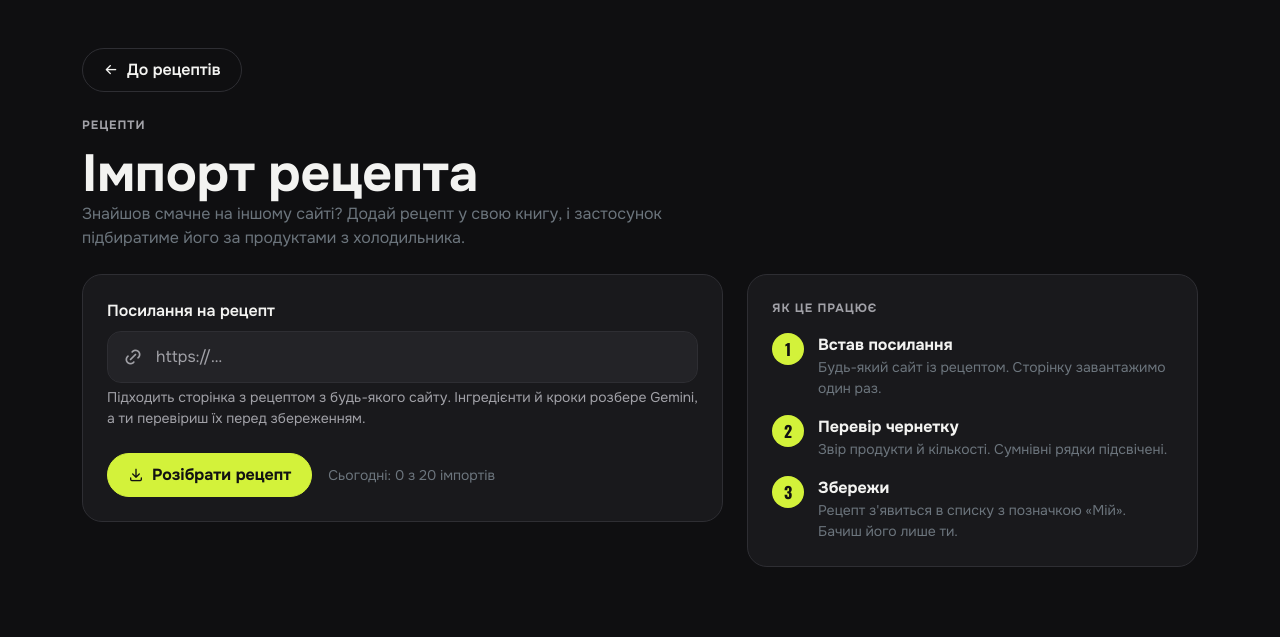
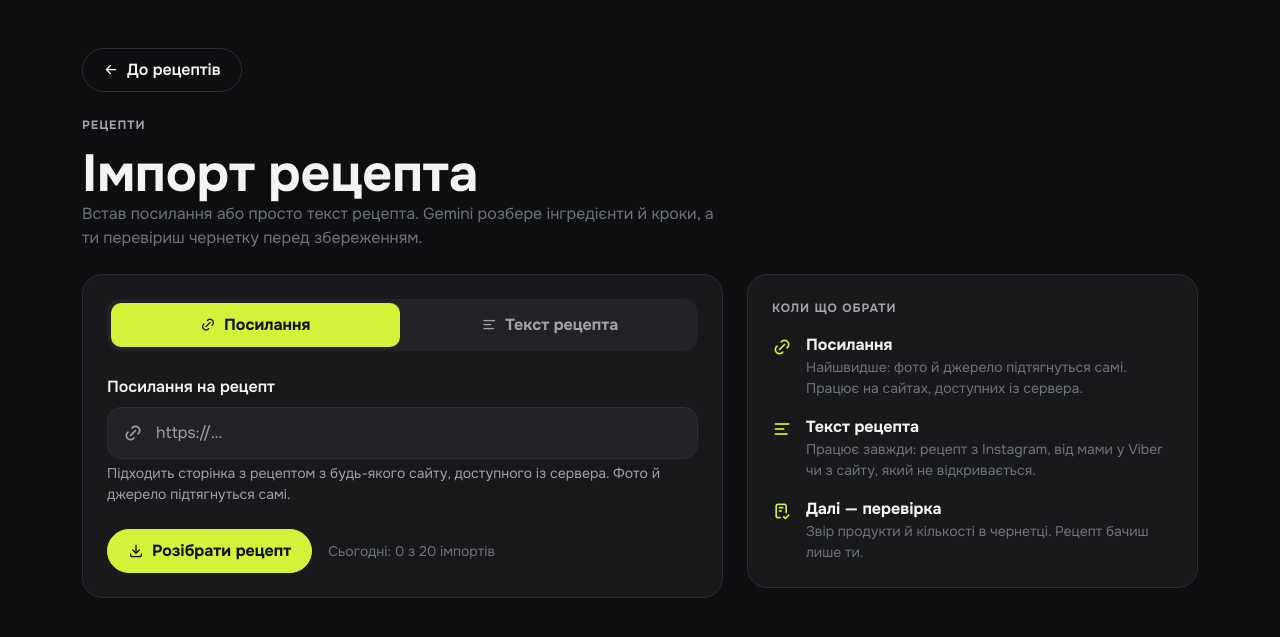
Before and after one commit to GreedyClark/Fridge_Recipe_App, a Django app: page /recipes/import/ in a window 1280 px wide. Shown: the part 72-709 px from the top of the page. Run offline with Django 5.2, Linux system fonts and the light colour scheme; the visitor is signed in with stand-in values (Sample User, id 1); data that the repository does not hold is empty; parts of the project's set-up code (start-up, migrations or seed data) failed here and were passed over.

Commit message:
Add recipe import from pasted text

```diff
--- a/recipes/forms.py
+++ b/recipes/forms.py
@@ -8,6 +8,8 @@ from .models import Recipe
 
 UNIT_LABELS = dict(UNIT_CHOICES)
 MAX_PHOTO_SIZE = 5 * 1024 * 1024
+MIN_RECIPE_TEXT = 40
+MAX_RECIPE_TEXT = 15000
 
 
 class RecipeImportForm(forms.Form):
@@ -21,6 +23,26 @@ class RecipeImportForm(forms.Form):
         },
         widget=forms.URLInput(
             attrs={"class": "form-control", "placeholder": "https://…", "autocomplete": "off", "inputmode": "url"}
+        ),
+    )
+
+
+class RecipeTextImportForm(forms.Form):
+    text = forms.CharField(
+        label="Текст рецепта",
+        min_length=MIN_RECIPE_TEXT,
+        max_length=MAX_RECIPE_TEXT,
+        error_messages={
+            "required": "Встав текст рецепта: назву, інгредієнти й кроки.",
+            "min_length": "Замало тексту. Встав інгредієнти з кількостями й кроки приготування.",
+            "max_length": "Текст задовгий. Залиш лише назву, інгредієнти й кроки.",
+        },
+        widget=forms.Textarea(
+            attrs={
+                "class": "form-control",
+                "rows": 12,
+                "placeholder": "Сирники\n\nСир кисломолочний 500 г\nЯйце 1 шт\nБорошно 3 ст. л.\n\nЗмішати сир з яйцем, додати борошно, обсмажити.",
+            }
         ),
     )
 
--- a/recipes/importing/errors.py
+++ b/recipes/importing/errors.py
@@ -4,3 +4,7 @@ class ImportFailed(Exception):
 
 class QuotaExceeded(ImportFailed):
     pass
+
+
+class SiteUnavailable(ImportFailed):
+    pass
--- a/recipes/models.py
+++ b/recipes/models.py
@@ -175,7 +175,7 @@ class RecipeImport(models.Model):
         related_name="recipe_imports",
         verbose_name="користувач",
     )
-    url = models.URLField("посилання", max_length=500)
+    url = models.URLField("посилання", max_length=500, blank=True)
     external_id = models.CharField("зовнішній id", max_length=50, blank=True)
     status = models.CharField("статус", max_length=10, choices=STATUS_CHOICES, default=DRAFT)
     data = models.JSONField("результат розбору", default=dict, blank=True)
--- a/recipes/views.py
+++ b/recipes/views.py
@@ -11,15 +11,21 @@ from django.shortcuts import get_object_or_404, redirect, render
 from django.urls import reverse, reverse_lazy
 from django.utils import timezone
 from django.views import View
-from django.views.generic import DeleteView, DetailView, FormView, ListView, TemplateView
+from django.views.generic import DeleteView, DetailView, ListView, TemplateView
 
 from accounts.forms import DailyCaloriesForm
 from accounts.models import Profile
 from fridge.models import FridgeItem, Product, ShoppingItem
 
-from .forms import UNIT_LABELS, ImportedIngredientFormSet, ImportedRecipeForm, RecipeImportForm
-from .importing.errors import ImportFailed
-from .importing.pipeline import run_import
+from .forms import (
+    UNIT_LABELS,
+    ImportedIngredientFormSet,
+    ImportedRecipeForm,
+    RecipeImportForm,
+    RecipeTextImportForm,
+)
+from .importing.errors import ImportFailed, SiteUnavailable
+from .importing.pipeline import run_import, run_text_import
 from .importing.save import RowFailed, save_import, update_recipe
 from .models import CookingLog, Recipe, RecipeImport
 from .services import (
@@ -346,28 +352,51 @@ class CookingLogListView(LoginRequiredMixin, ListView):
         return context
 
 
-class RecipeImportView(LoginRequiredMixin, FormView):
+class RecipeImportView(LoginRequiredMixin, View):
     template_name = "recipes/recipe_import.html"
-    form_class = RecipeImportForm
+    LINK = "link"
+    TEXT = "text"
 
     def imports_today(self):
         return self.request.user.recipe_imports.filter(created_at__gte=day_start()).count()
 
-    def site_limit_reached(self):
+    def limit_error(self):
+        if self.imports_today() >= settings.IMPORTS_PER_DAY:
+            return f"На сьогодні ліміт вичерпано ({settings.IMPORTS_PER_DAY} імпортів). Спробуй завтра."
         site_total = RecipeImport.objects.filter(created_at__gte=day_start(), external_id="").count()
-        return site_total >= settings.IMPORTS_PER_DAY_TOTAL
+        if site_total >= settings.IMPORTS_PER_DAY_TOTAL:
+            return "Сьогодні на сайті вже вичерпано загальний ліміт імпортів. Спробуй завтра."
+        return ""
 
-    def get_context_data(self, **kwargs):
-        context = super().get_context_data(**kwargs)
-        context["imports_today"] = self.imports_today()
-        context["imports_limit"] = settings.IMPORTS_PER_DAY
-        context["recent_imports"] = self.request.user.recipe_imports.select_related("recipe")[:RECENT_IMPORTS]
-        return context
+    def render_page(self, mode, link_form=None, text_form=None, site_unavailable=False):
+        user = self.request.user
+        context = {
+            "mode": mode,
+            "form": link_form or RecipeImportForm(),
+            "text_form": text_form or RecipeTextImportForm(),
+            "site_unavailable": site_unavailable,
+            "imports_today": self.imports_today(),
+            "imports_limit": settings.IMPORTS_PER_DAY,
+            "recent_imports": user.recipe_imports.select_related("recipe")[:RECENT_IMPORTS],
+        }
+        return render(self.request, self.template_name, context)
 
-    def form_valid(self, form):
+    def get(self, request):
+        mode = self.TEXT if request.GET.get("mode") == self.TEXT else self.LINK
+        return self.render_page(mode)
+
+    def post(self, request):
+        if request.POST.get("mode") == self.TEXT:
+            return self.import_text()
+        return self.import_link()
+
+    def import_link(self):
+        form = RecipeImportForm(self.request.POST)
+        if not form.is_valid():
+            return self.render_page(self.LINK, link_form=form)
+
         url = form.cleaned_data["url"]
         user = self.request.user
-
         recipe = Recipe.objects.filter(owner=user, source_url=url).first()
         if recipe:
             messages.info(self.request, "Цей рецепт уже є у твоїй книзі.")
@@ -378,20 +407,35 @@ class RecipeImportView(LoginRequiredMixin, FormView):
             messages.info(self.request, "Цей рецепт уже розібрано. Перевір чернетку.")
             return redirect("recipes:import_review", pk=draft.pk)
 
-        if self.imports_today() >= settings.IMPORTS_PER_DAY:
-            form.add_error("url", f"На сьогодні ліміт вичерпано ({settings.IMPORTS_PER_DAY} імпортів). Спробуй завтра.")
-            return self.form_invalid(form)
-
-        if self.site_limit_reached():
-            form.add_error("url", "Сьогодні на сайті вже вичерпано загальний ліміт імпортів. Спробуй завтра.")
-            return self.form_invalid(form)
+        error = self.limit_error()
+        if error:
+            form.add_error("url", error)
+            return self.render_page(self.LINK, link_form=form)
 
         record = RecipeImport.objects.create(user=user, url=url)
         try:
             run_import(record)
         except ImportFailed as exc:
             form.add_error("url", str(exc))
-            return self.form_invalid(form)
+            return self.render_page(self.LINK, link_form=form, site_unavailable=isinstance(exc, SiteUnavailable))
+        return redirect("recipes:import_review", pk=record.pk)
+
+    def import_text(self):
+        form = RecipeTextImportForm(self.request.POST)
+        if not form.is_valid():
+            return self.render_page(self.TEXT, text_form=form)
+
+        error = self.limit_error()
+        if error:
+            form.add_error("text", error)
+            return self.render_page(self.TEXT, text_form=form)
+
+        record = RecipeImport.objects.create(user=self.request.user)
+        try:
+            run_text_import(record, form.cleaned_data["text"])
+        except ImportFailed as exc:
+            form.add_error("text", str(exc))
+            return self.render_page(self.TEXT, text_form=form)
         return redirect("recipes:import_review", pk=record.pk)
 
 
@@ -509,6 +553,7 @@ class ImportReviewView(LoginRequiredMixin, View):
             "image_url": record.data.get("image_url", ""),
             "source_url": source_url,
             "source_domain": urlparse(source_url).netloc.removeprefix("www."),
+            "from_text": not source_url,
             "side_template": "recipes/_import_side.html",
             "submit_label": "Зберегти рецепт",
             "cancel_url": reverse("recipes:drafts" if record.external_id else "recipes:import"),
--- a/static/css/style.css
+++ b/static/css/style.css
@@ -1821,3 +1821,73 @@ a.photo-credit:hover {
 .profile-head {
     min-width: 0;
 }
+
+.import-tabs {
+    display: flex;
+    gap: 6px;
+    padding: 4px;
+    background: var(--fr-surface-2);
+    border-radius: 14px;
+}
+
+.import-tab {
+    flex: 1 1 0;
+    display: inline-flex;
+    align-items: center;
+    justify-content: center;
+    gap: .5rem;
+    min-height: 44px;
+    border-radius: 10px;
+    color: var(--fr-muted);
+    font-weight: 700;
+    text-decoration: none;
+    transition: background-color .15s ease, color .15s ease;
+}
+
+.import-tab:hover {
+    color: var(--fr-text);
+}
+
+.import-tab.active {
+    background: var(--fr-accent);
+    color: var(--fr-on-accent);
+}
+
+.import-tab:focus-visible {
+    outline: 2px solid var(--fr-accent);
+    outline-offset: 2px;
+}
+
+.import-panel textarea.form-control {
+    min-height: 260px;
+    line-height: 1.5;
+    resize: vertical;
+}
+
+.unavailable-box {
+    display: flex;
+    flex-direction: column;
+    gap: .625rem;
+    background: rgba(245, 190, 85, .10);
+    border: 1px solid rgba(245, 190, 85, .4);
+    border-radius: 14px;
+    padding: .875rem 1rem;
+}
+
+.unavailable-box > .fw-bold {
+    display: flex;
+    align-items: center;
+    gap: .5rem;
+    color: var(--fr-warn);
+}
+
+.how-icon {
+    font-size: 1.25rem;
+    color: var(--fr-accent);
+    flex-shrink: 0;
+    line-height: 1.4;
+}
+
+.import-panel[hidden] {
+    display: none !important;
+}
--- /dev/null
+++ b/templates/recipes/_import_submit.html
@@ -0,0 +1,8 @@
+{% load recipe_extras %}
+<div>
+    <div class="d-flex flex-wrap align-items-center gap-3">
+        <button type="submit" class="btn btn-primary"><i class="ti ti-download"></i>{{ label }}</button>
+        <span class="text-secondary small">Сьогодні: {{ imports_today }} з {{ imports_limit }} {{ imports_limit|uk_plural:"імпорту,імпортів,імпортів" }}</span>
+    </div>
+    <div class="form-text d-none import-hint">Зазвичай 10–30 секунд. Не закривай сторінку.</div>
+</div>
--- a/templates/recipes/import_review.html
+++ b/templates/recipes/import_review.html
@@ -14,7 +14,7 @@
 {% endif %}
 
 <div class="mb-4">
-    <div class="page-label">Імпорт · {{ source_domain }}</div>
+    <div class="page-label">Імпорт · {% if from_text %}з тексту{% else %}{{ source_domain }}{% endif %}</div>
     <h1 class="page-title">Перевір рецепт</h1>
     <p class="text-secondary mb-0 mt-2">Це чернетка: поки ти не натиснеш «Зберегти рецепт», нічого не записується.</p>
 </div>
--- a/templates/recipes/recipe_import.html
+++ b/templates/recipes/recipe_import.html
@@ -9,35 +9,55 @@
 <div class="mb-4">
     <div class="page-label">Рецепти</div>
     <h1 class="page-title">Імпорт рецепта</h1>
-    <p class="text-secondary mb-0 mt-2 page-lead">Знайшов смачне на іншому сайті? Додай рецепт у свою книгу, і застосунок підбиратиме його за продуктами з холодильника.</p>
+    <p class="text-secondary mb-0 mt-2 page-lead">Встав посилання або просто текст рецепта. Gemini розбере інгредієнти й кроки, а ти перевіриш чернетку перед збереженням.</p>
 </div>
 
 <div class="row g-4 align-items-start">
     <div class="col-lg-7">
         <div class="card">
-            <div class="card-body p-4">
-                <form method="post" novalidate class="d-flex flex-column gap-4" id="import-form">
+            <div class="card-body p-4 d-flex flex-column gap-4">
+                <div class="import-tabs" role="tablist" aria-label="Спосіб імпорту">
+                    <a href="?mode=link" class="import-tab{% if mode == 'link' %} active{% endif %}" role="tab" data-tab="link" aria-selected="{% if mode == 'link' %}true{% else %}false{% endif %}"><i class="ti ti-link"></i>Посилання</a>
+                    <a href="?mode=text" class="import-tab{% if mode == 'text' %} active{% endif %}" role="tab" data-tab="text" aria-selected="{% if mode == 'text' %}true{% else %}false{% endif %}"><i class="ti ti-align-left"></i>Текст рецепта</a>
+                </div>
+
+                <form method="post" novalidate class="import-panel d-flex flex-column gap-4" data-panel="link"{% if mode != 'link' %} hidden{% endif %}>
                     {% csrf_token %}
+                    <input type="hidden" name="mode" value="link">
                     <div>
                         <label for="{{ form.url.id_for_label }}" class="form-label">{{ form.url.label }}</label>
                         <div class="icon-field">
                             <i class="ti ti-link"></i>
                             {{ form.url }}
                         </div>
-                        {% if form.url.errors %}
+                        {% if site_unavailable %}
+                            <div class="unavailable-box mt-3" role="alert">
+                                <div class="fw-bold"><i class="ti ti-alert-triangle"></i>Цей сайт недоступний із сервера</div>
+                                <div class="text-secondary small">{{ form.url.errors|join:" " }} Відкрий рецепт у браузері, скопіюй назву, інгредієнти й кроки і встав їх на вкладці «Текст рецепта».</div>
+                                <a href="?mode=text" class="btn btn-ghost btn-sm align-self-start" data-tab="text"><i class="ti ti-align-left"></i>Вставити текст</a>
+                            </div>
+                        {% elif form.url.errors %}
                             <div class="field-error">{{ form.url.errors|join:" " }}</div>
                         {% else %}
-                            <div class="form-text">Підходить сторінка з рецептом з будь-якого сайту. Інгредієнти й кроки розбере Gemini, а ти перевіриш їх перед збереженням.</div>
+                            <div class="form-text">Підходить сторінка з рецептом з будь-якого сайту, доступного із сервера. Фото й джерело підтягнуться самі.</div>
                         {% endif %}
                     </div>
+                    {% include "recipes/_import_submit.html" with label="Розібрати рецепт" %}
+                </form>
 
-                    <div class="d-flex flex-wrap align-items-center gap-3">
-                        <button type="submit" class="btn btn-primary" id="import-submit">
-                            <i class="ti ti-download"></i>Розібрати рецепт
-                        </button>
-                        <span class="text-secondary small">Сьогодні: {{ imports_today }} з {{ imports_limit }} {{ imports_limit|uk_plural:"імпорту,імпортів,імпортів" }}</span>
+                <form method="post" novalidate class="import-panel d-flex flex-column gap-4" data-panel="text"{% if mode != 'text' %} hidden{% endif %}>
+                    {% csrf_token %}
+                    <input type="hidden" name="mode" value="text">
+                    <div>
+                        <label for="{{ text_form.text.id_for_label }}" class="form-label">{{ text_form.text.label }}</label>
+                        {{ text_form.text }}
+                        {% if text_form.text.errors %}
+                            <div class="field-error">{{ text_form.text.errors|join:" " }}</div>
+                        {% else %}
+                            <div class="form-text">Підійде текст із будь-якого сайту, Instagram чи повідомлення. Мова не важлива: Gemini перекладе й зіставить продукти з довідником.</div>
+                        {% endif %}
                     </div>
-                    <div class="form-text d-none mt-n2" id="import-hint">Зазвичай 10–30 секунд. Не закривай сторінку.</div>
+                    {% include "recipes/_import_submit.html" with label="Розібрати текст" %}
                 </form>
             </div>
         </div>
@@ -46,18 +66,18 @@
     <div class="col-lg-5 d-flex flex-column gap-4">
         <div class="card">
             <div class="card-body p-4 d-flex flex-column gap-3">
-                <div class="page-label">Як це працює</div>
+                <div class="page-label">Коли що обрати</div>
                 <div class="how-step">
-                    <span class="how-num">1</span>
-                    <div><div class="fw-bold">Встав посилання</div><div class="text-secondary small">Будь-який сайт із рецептом. Сторінку завантажимо один раз.</div></div>
+                    <i class="ti ti-link how-icon"></i>
+                    <div><div class="fw-bold">Посилання</div><div class="text-secondary small">Найшвидше: фото й джерело підтягнуться самі. Працює на сайтах, доступних із сервера.</div></div>
                 </div>
                 <div class="how-step">
-                    <span class="how-num">2</span>
-                    <div><div class="fw-bold">Перевір чернетку</div><div class="text-secondary small">Звір продукти й кількості. Сумнівні рядки підсвічені.</div></div>
+                    <i class="ti ti-align-left how-icon"></i>
+                    <div><div class="fw-bold">Текст рецепта</div><div class="text-secondary small">Працює завжди: рецепт з Instagram, від мами у Viber чи з сайту, який не відкривається.</div></div>
                 </div>
                 <div class="how-step">
-                    <span class="how-num">3</span>
-                    <div><div class="fw-bold">Збережи</div><div class="text-secondary small">Рецепт з'явиться в списку з позначкою «Мій». Бачиш його лише ти.</div></div>
+                    <i class="ti ti-checklist how-icon"></i>
+                    <div><div class="fw-bold">Далі — перевірка</div><div class="text-secondary small">Звір продукти й кількості в чернетці. Рецепт бачиш лише ти.</div></div>
                 </div>
             </div>
         </div>
@@ -74,7 +94,7 @@
                                 {% elif item.status == "draft" %}
                                     <a href="{% url 'recipes:import_review' item.pk %}" class="fw-semibold text-reset">{{ item.data.name|default:"Чернетка" }}</a>
                                 {% else %}
-                                    <span class="fw-semibold text-break">{{ item.url|truncatechars:40 }}</span>
+                                    <span class="fw-semibold text-break">{{ item.url|truncatechars:40|default:"Текст рецепта" }}</span>
                                 {% endif %}
                                 <div class="text-secondary small text-truncate">
                                     {% if item.status == "failed" %}{{ item.error }}{% else %}{{ item.created_at|date:"j E, H:i" }}{% endif %}
@@ -98,11 +118,31 @@
 
 {% block scripts %}
 <script>
-    document.getElementById("import-form").addEventListener("submit", () => {
-        const button = document.getElementById("import-submit");
+    const tabs = document.querySelectorAll("[data-tab]");
+    const panels = document.querySelectorAll(".import-panel");
+
+    function showTab(name) {
+        panels.forEach(panel => panel.hidden = panel.dataset.panel !== name);
+        document.querySelectorAll(".import-tab").forEach(tab => {
+            const active = tab.dataset.tab === name;
+            tab.classList.toggle("active", active);
+            tab.setAttribute("aria-selected", active);
+        });
+        history.replaceState(null, "", `?mode=${name}`);
+        const field = document.querySelector(`[data-panel="${name}"] .form-control`);
+        if (field) field.focus();
+    }
+
+    tabs.forEach(tab => tab.addEventListener("click", event => {
+        event.preventDefault();
+        showTab(tab.dataset.tab);
+    }));
+
+    panels.forEach(form => form.addEventListener("submit", () => {
+        const button = form.querySelector("[type=submit]");
         button.disabled = true;
         button.innerHTML = '<span class="spinner-border spinner-border-sm" aria-hidden="true"></span>Розбираю рецепт…';
-        document.getElementById("import-hint").classList.remove("d-none");
-    });
+        form.querySelector(".import-hint").classList.remove("d-none");
+    }));
 </script>
 {% endblock %}
```
Also changed, not shown: recipes/importing/fetch.py (+8 -4 lines), recipes/importing/gemini.py (+14 -7 lines), recipes/importing/pipeline.py (+19 -4 lines), recipes/test_import_views.py (+71 -1 lines), recipes/test_importing.py (+55 -1 lines), recipes/tests.py (+18 -0 lines), templates/recipes/_import_side.html (+8 -3 lines), templates/recipes/what_can_i_cook.html (+15 -1 lines), recipes/migrations/0008_import_url_optional.py (added).
